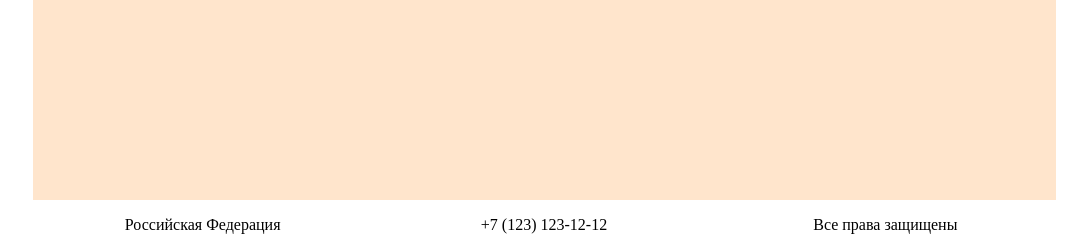
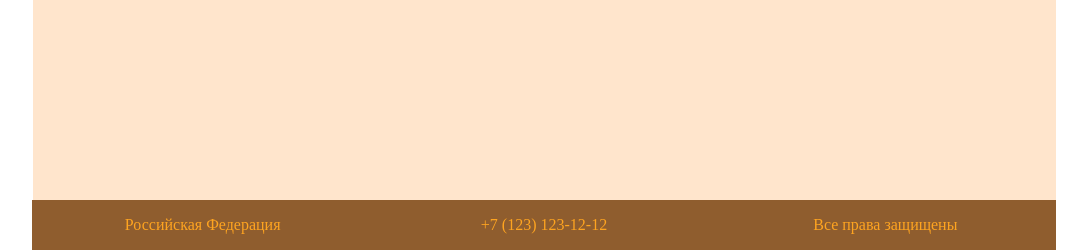
Before and after one commit to AlexeyAverin/MFW, a PHP site: page / in a window 1280 px wide. Shown: the part 550-800 px from the top of the page, without its empty margins (96-1183 px from the left). Run offline with PHP 8.4, Linux system fonts and the light colour scheme.

Commit message:
Добрый вечерgit add css/styles.css! cssgit add css/styles.css!

```diff
--- a/htdocs/css/styles.css
+++ b/htdocs/css/styles.css
@@ -40,5 +40,5 @@ div.containerRegistr label  { width: 150px; margin-left: 27px; display: inline-b
 div.containerRegiste input  { width: 100px; }
 
 /*Contacts*/
-div.contacts { width: var(--width-area); height: var(--height-contacts); margin: 0 auto; line-height: var(--height-contacts); background-color: rgba(254, 254, 0, 0.2); }
-div.contactsItems { width: calc(var(--width-area) / 3); height: 100%; text-align: center; float: left; background-color: white;}
+div.contacts { width: var(--width-area); height: var(--height-contacts); margin: 0 auto; line-height: var(--height-contacts); color: var(--color-text-menu); background-color: var(--color-background-menu); }
+div.contactsItems { width: calc(var(--width-area) / 3); height: 100%; text-align: center; float: left; color: var(--color-text-menu); background-color: var(--color-background-menu);}
```
